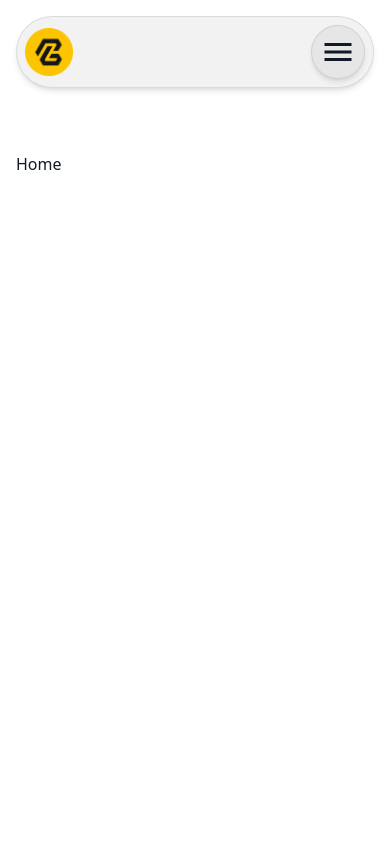
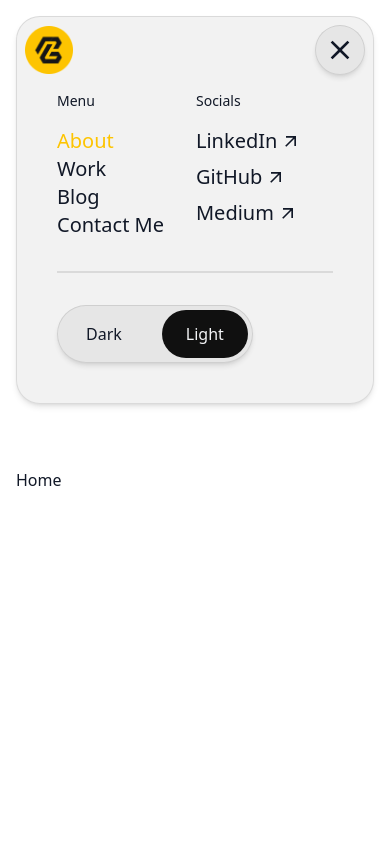
Before and after one commit to jantar25/portfolio-revamp, a React (Vite) app: page / in a window 390 px wide. Both pictures are taken after a click on the button 338 px from the left and 52 px from the top of the page. Shown: the top 844 px of the page. Built offline with nearby package versions, Linux system fonts and the light colour scheme.

Commit message:
added menu social media

```diff
--- a/src/App.tsx
+++ b/src/App.tsx
@@ -5,6 +5,8 @@ import Header from './Components/Header';
 import Home from './pages/Home';
 import Work from './pages/Work';
 import Blog from './pages/Blog';
+import Contact from './pages/Contact';
+import NotFound from './pages/NotFound';
 import Footer from './Components/Footer';
 
 const App:React.FC = () => {
@@ -35,6 +37,8 @@ const App:React.FC = () => {
               <Route path="/" element={<Home />} />
               <Route path="/work" element={<Work />} />
               <Route path="/blog" element={<Blog />} />
+              <Route path="/contact" element={<Contact />} />
+              <Route path="*" element={<NotFound />} />
             </Routes>
           </main>
           <Footer />
--- a/src/Components/DarkModeToggle.tsx
+++ /dev/null
@@ -1,31 +0,0 @@
-import React, { useEffect, useState } from 'react'
-import { MdOutlineWbSunny } from "react-icons/md";
-import { IoMoonOutline } from "react-icons/io5";
-
-const DarkModeToggle: React.FC = () => {
-    const [darkMode, setDarkMode] = useState<boolean>(() =>
-    localStorage.getItem('theme') === 'dark'
-  );
-
-    useEffect(() => {
-    if (darkMode) {
-      document.documentElement.classList.add('dark');
-      localStorage.setItem('theme', 'dark');
-    } else {
-      document.documentElement.classList.remove('dark');
-      localStorage.setItem('theme', 'light');
-    }
-  }, [darkMode]);
-
-  return (
-    <button
-      onClick={() => setDarkMode(!darkMode)}
-      className="w-[40px] h-[40px] rounded-full border dark:border-lines-dark border-lines-light flex items-center justify-center text-2xl
-        transition-all duration-300"
-    >
-      {darkMode ? <MdOutlineWbSunny /> : <IoMoonOutline />}
-    </button>
-  )
-}
-
-export default DarkModeToggle
--- a/src/Components/Header.tsx
+++ b/src/Components/Header.tsx
@@ -1,20 +1,29 @@
-import React from 'react'
+import React, { useState } from 'react'
 import { Link, NavLink } from 'react-router-dom';
-import { MdArrowOutward, MdOutlineMenu } from "react-icons/md";
+import { MdArrowOutward, MdOutlineMenu, MdClose, MdOutlineWbSunny } from "react-icons/md";
+import { IoMoonOutline } from "react-icons/io5";
 
-import DarkModeToggle from './DarkModeToggle'
+import useDarkMode from '../hooks/useDarkMode';
 import logo from '../assets/images/logo.png'
 
 interface HeaderProps {
   isScrolled: boolean
 }
 
+const socialLinks : {name:string, url:string} [] = [
+  { name: 'LinkedIn', url: 'https://www.linkedin.com/in/bulambo-mwendelwa-gloire' },
+  { name: 'GitHub', url: 'https://github.com/jantar25'},
+  { name: 'Medium', url: 'https://bulambogloire.medium.com/'},
+];
+
 const Header: React.FC<HeaderProps> = ({ isScrolled }) => {
+  const [darkMode, toggleDarkMode] = useDarkMode();
+  const [isMenuOpen, setIsMenuOpen] = useState<boolean>(false);
   const activationClass = 'border dark:border-lines-dark border-lines-light dark:bg-background-dark_extension bg-background-light_extension shadow-md';
 
   return (
     <header
-      className={`sticky top-4 left-0 right-0 w-full p-2 z-50 rounded-full border dark:border-lines-dark border-lines-light
+      className={`sticky top-4 left-0 right-0 w-full p-2 z-50 ${isMenuOpen? 'rounded-3xl' : 'rounded-full'} border dark:border-lines-dark border-lines-light
         dark:bg-background-dark_extension bg-background-light_extension shadow-md ${
         isScrolled ? 'backdrop-blur-md' : 'backdrop-blur-none'
       }`}
@@ -30,6 +39,7 @@ const Header: React.FC<HeaderProps> = ({ isScrolled }) => {
           </h1>
         </div>
         <div className="flex items-center gap-4">
+          {!isMenuOpen && (
             <nav className="hidden sm:flex justify-between items-center border dark:border-lines-dark border-lines-light rounded-full p-1 shadow-md
             dark:bg-background-dark_extension bg-background-light_extension">
               <ul className="flex item-center gap-4 text-md font-medium text-text-light_extension dark:text-text-dark_extension">
@@ -47,25 +57,87 @@ const Header: React.FC<HeaderProps> = ({ isScrolled }) => {
                 }>Blog</NavLink>
               </ul>
             </nav>
-          <button className="xl:hidden p-2 rounded-full border dark:border-lines-dark border-lines-light
-            dark:bg-background-dark_extension bg-background-light_extension shadow-md hover:bg-primary-default hover:text-white">
-            <MdOutlineMenu className="text-4xl" />
+          )}
+          <button
+            className="xl:hidden rounded-full border dark:border-lines-dark border-lines-light
+            dark:bg-background-dark_extension bg-background-light_extension shadow-md hover:bg-primary-default hover:text-white"
+            onClick={() => setIsMenuOpen(!isMenuOpen)}
+          >
+            {!isMenuOpen ?
+              <MdOutlineMenu className="text-5xl p-2" /> :
+              <MdClose className="text-5xl p-2" />
+            }
           </button>
           <div className="hidden xl:flex items-center gap-8 mr-4">
-            <DarkModeToggle />
+            <button
+              onClick={toggleDarkMode}
+              className="w-[40px] h-[40px] rounded-full border dark:border-lines-dark border-lines-light flex items-center justify-center text-2xl
+                transition-all duration-300"
+            >
+              {darkMode ? <MdOutlineWbSunny /> : <IoMoonOutline />}
+            </button>
             <div className="flex items-center gap-2">
               <button className="flex items-center gap-1 text-xl font-medium hover:text-primary-default">
                 <span className="">Download CV</span>
                 <MdArrowOutward />
               </button>
-              <button className="flex items-center gap-1 text-xl font-medium hover:text-primary-default">
+              <Link to="contact" className="flex items-center gap-1 text-xl font-medium hover:text-primary-default">
                 <span className="">Contact Me</span>
                 <MdArrowOutward />
+              </Link>
+            </div>
+          </div>
+        </div>
+      </div>
+      {isMenuOpen && (
+        <div className="xl:hidden mt-4 px-8 md:px-16">
+          <div className="flex flex-wrap items-start gap-8">
+            <div className="">
+              <h2 className="text-sm mb-4">Menu</h2>
+              <nav className="">
+                <ul className="flex flex-col items-start justify-between text-xl md:text-2xl font-medium">
+                  <NavLink to="/#about" className={({ isActive }) => `${isActive ? "text-primary-default" : ''}`}>About</NavLink>
+                  <NavLink to="/work" className={({ isActive }) => `${isActive ? "text-primary-default" : ''}`}>Work</NavLink>
+                  <NavLink to="/blog" className={({ isActive }) => `${isActive ? "text-primary-default" : ''}`}>Blog</NavLink>
+                  <NavLink to="/contact" className={({ isActive }) => `${isActive ? "text-primary-default" : ''}`}>Contact Me</NavLink>
+                </ul>
+              </nav>
+            </div>
+            <div className="">
+              <h2 className="text-sm mb-4">Socials</h2>
+              <nav className="">
+                <ul className="flex flex-col items-start text-xl md:text-2xl font-medium">
+                  {socialLinks.map((link) => (
+                    <li key={link.name} className="mb-2">
+                      <a
+                        href={link.url}
+                        target="_blank"
+                        rel="noopener noreferrer"
+                        className="flex items-center gap-1 hover:text-primary-default"
+                      >
+                        {link.name}
+                        <MdArrowOutward />
+                      </a>
+                    </li>
+                  ))}
+                </ul>
+              </nav>
+            </div>
+          </div>
+          <hr className="border dark:border-lines-dark border-lines-light my-8" />
+          <div className="inline-block mb-8">
+            <div className="flex items-center justify-start gap-4 border dark:border-lines-dark border-lines-light rounded-full p-1 shadow-md
+              dark:bg-background-dark_extension bg-background-light_extension">
+              <button className="font-medium px-6 py-3 rounded-full dark:bg-background-light dark:text-text-light" onClick={toggleDarkMode}>
+                Dark
+              </button>
+              <button className="font-medium px-6 py-3 rounded-full bg-background-dark text-text-dark dark:bg-background-transparent" onClick={toggleDarkMode}>
+                Light
               </button>
             </div>
           </div>
         </div>
-      </div>
+      )}
     </header>
   )
 }
--- /dev/null
+++ b/src/hooks/useDarkMode.ts
@@ -0,0 +1,24 @@
+import { useEffect, useState } from 'react';
+
+const useDarkMode = (): [boolean, () => void] => {
+  const [darkMode, setDarkMode] = useState<boolean>(() =>
+    localStorage.getItem('theme') === 'dark'
+  );
+
+  useEffect(() => {
+    const root = document.documentElement;
+    if (darkMode) {
+      root.classList.add('dark');
+      localStorage.setItem('theme', 'dark');
+    } else {
+      root.classList.remove('dark');
+      localStorage.setItem('theme', 'light');
+    }
+  }, [darkMode]);
+
+  const toggleDarkMode = () => setDarkMode(prev => !prev);
+
+  return [darkMode, toggleDarkMode];
+};
+
+export default useDarkMode;
--- /dev/null
+++ b/src/pages/Contact.tsx
@@ -0,0 +1,9 @@
+import React from 'react'
+
+const Contact: React.FC = () => {
+  return (
+    <div>Contact</div>
+  )
+}
+
+export default Contact
--- /dev/null
+++ b/src/pages/NotFound.tsx
@@ -0,0 +1,9 @@
+import React from 'react'
+
+const NotFound: React.FC = () => {
+  return (
+    <div>NotFound</div>
+  )
+}
+
+export default NotFound
--- a/tailwind.config.js
+++ b/tailwind.config.js
@@ -35,6 +35,7 @@ export default {
         light_extension: '#1010100d',
         dark: '#101010',
         dark_extension: '#ffffff0d',
+        transparent: 'transparent',
       },
       text: {
         light: '#111827',
```
Lines whose indentation alone changed are shown as unchanged.
